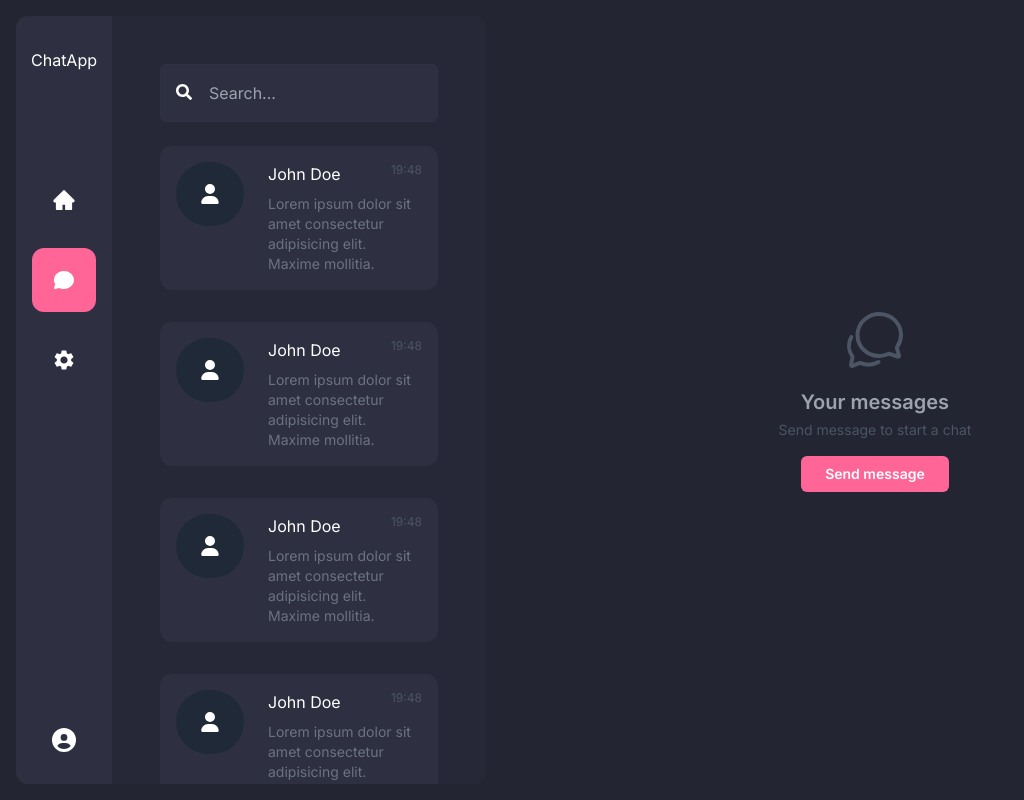
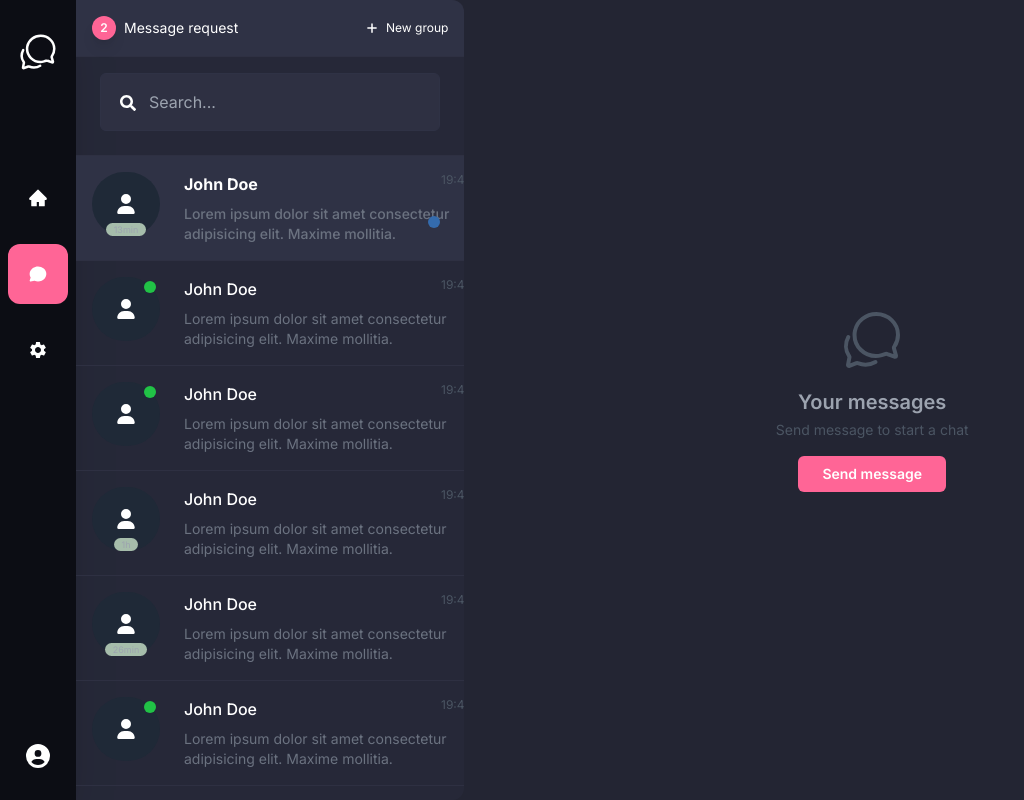
Before and after one commit to aditokmoo/ChatApp---NextJS-Firebase, a Next.js app: page /dashboard/chat in a window 1280 px wide. Shown: the whole page, without its empty margins (0-1024 px from the left). Built offline with nearby package versions, Linux system fonts and the light colour scheme.

Commit message:
restyle sidebar and chat list

```diff
--- a/app/dashboard/_components/Sidebar.tsx
+++ b/app/dashboard/_components/Sidebar.tsx
@@ -1,12 +1,13 @@
 import Link from "next/link";
 import { FaCircleUser } from "react-icons/fa6";
 import SidebarLinks from "./SidebarLinks";
+import { IoChatbubblesOutline } from "react-icons/io5";
 export default function Sidebar() {
     return (
-        <nav className="bg-light-dark px-4 py-8 h-full w-24 rounded-tl-xl rounded-bl-xl">
+        <nav className="bg-[#0c0d14] shadow-2xl px-2 py-8 h-full">
             <div className="flex flex-col gap-4 w-full text-white items-center justify-between h-full">
                 <div className="flex flex-col gap-24 items-center">
-                    <h2>ChatApp</h2>
+                    <IoChatbubblesOutline className="text-[2.5rem]" />
                     <SidebarLinks />
                 </div>
                 <Link href='#' className="text-2xl"><FaCircleUser /></Link>
--- a/app/dashboard/_components/SidebarLinks.tsx
+++ b/app/dashboard/_components/SidebarLinks.tsx
@@ -9,7 +9,7 @@ export default function SidebarLinks() {
     const pathname = usePathname();
     console.log(pathname)
     return (
-        <ul className="flex flex-col gap-4 text-2xl">
+        <ul className="flex flex-col gap-4 text-xl">
             <Link href='/dashboard' className={`p-5 hover:bg-rgba-dark transition-all duration-300 rounded-xl ${pathname === '/dashboard' && 'bg-primary'}`}><AiFillHome /></Link>
             <Link href='/dashboard/chat' className={`p-5 hover:bg-rgba-dark transition-all duration-300 rounded-xl ${pathname === '/dashboard/chat' && 'bg-primary'}`}><TbMessageCircle2Filled /></Link>
             <Link href='/dashboard/settings' className={`p-5 hover:bg-rgba-dark transition-all duration-300 rounded-xl ${pathname === '/dashboard/settings' && 'bg-primary'}`}><MdSettings /></Link>
--- /dev/null
+++ b/app/dashboard/chat/_components/FilterList.tsx
@@ -0,0 +1,14 @@
+import Link from 'next/link'
+import React from 'react'
+import { FaPlus } from 'react-icons/fa6'
+
+export default function FilterList() {
+    return (
+        <div className="bg-dark z-40 border-b border-light-dark text-white p-4 sticky top-0 left-0 w-full">
+            <div className="flex justify-between items-center">
+                <Link href='/' className='text-sm flex items-center gap-2'><span className='bg-primary flex justify-center items-center shadow-lg w-6 h-6 font-semibold rounded-full text-xs'>2</span> Message request</Link>
+                <button className='flex items-center gap-2 text-xs'><FaPlus />New group</button>
+            </div>
+        </div>
+    )
+}
--- a/app/dashboard/chat/_components/List.tsx
+++ b/app/dashboard/chat/_components/List.tsx
@@ -2,6 +2,7 @@ import React from 'react'
 import { FaSearch } from 'react-icons/fa'
 import UserInfo from './UserInfo'
 import { FaUser } from 'react-icons/fa6'
+import FilterList from './FilterList'
 
 const userData = [
     {
@@ -9,67 +10,87 @@ const userData = [
         avatar: <FaUser />,
         name: 'John Doe',
         message: "Lorem ipsum dolor sit amet consectetur adipisicing elit. Maxime mollitia.",
-        lastMessageTime: '19:48'
+        lastMessageTime: '19:48',
+        status: false,
+        lastActive: '13min',
+        notification: true,
     },
     {
         id: 2,
         avatar: <FaUser />,
         name: 'John Doe',
         message: "Lorem ipsum dolor sit amet consectetur adipisicing elit. Maxime mollitia.",
-        lastMessageTime: '19:48'
+        lastMessageTime: '19:48',
+        status: true,
+        notification: false,
     },
     {
         id: 3,
         avatar: <FaUser />,
         name: 'John Doe',
         message: "Lorem ipsum dolor sit amet consectetur adipisicing elit. Maxime mollitia.",
-        lastMessageTime: '19:48'
+        lastMessageTime: '19:48',
+        status: true,
+        notification: false,
     },
     {
         id: 4,
         avatar: <FaUser />,
         name: 'John Doe',
         message: "Lorem ipsum dolor sit amet consectetur adipisicing elit. Maxime mollitia.",
-        lastMessageTime: '19:48'
+        lastMessageTime: '19:48',
+        status: false,
+        lastActive: '1h',
+        notification: false,
     },
     {
         id: 5,
         avatar: <FaUser />,
         name: 'John Doe',
         message: "Lorem ipsum dolor sit amet consectetur adipisicing elit. Maxime mollitia.",
-        lastMessageTime: '19:48'
+        lastMessageTime: '19:48',
+        status: false,
+        lastActive: '26min',
+        notification: false,
     },
     {
         id: 6,
         avatar: <FaUser />,
         name: 'John Doe',
         message: "Lorem ipsum dolor sit amet consectetur adipisicing elit. Maxime mollitia.",
-        lastMessageTime: '19:48'
+        lastMessageTime: '19:48',
+        status: true,
+        notification: false,
     },
     {
         id: 7,
         avatar: <FaUser />,
         name: 'John Doe',
         message: "Lorem ipsum dolor sit amet consectetur adipisicing elit. Maxime mollitia.",
-        lastMessageTime: '19:48'
+        lastMessageTime: '19:48',
+        status: true,
+        notification: false,
     },
     {
         id: 8,
         avatar: <FaUser />,
         name: 'John Doe',
         message: "Lorem ipsum dolor sit amet consectetur adipisicing elit. Maxime mollitia.",
-        lastMessageTime: '19:48'
+        lastMessageTime: '19:48',
+        status: true,
+        notification: false,
     }
 ]
 
 export default function List() {
     return (
-        <div className="flex flex-col w-1/3 bg-rgba-dark rounded-tr-xl rounded-br-xl p-12 h-full overflow-y-auto">
-            <div className="flex relative">
-                <FaSearch className='absolute top-5 left-4 text-white' />
+        <div className="flex flex-col w-1/3 bg-rgba-dark rounded-tr-xl rounded-br-xl h-full overflow-y-auto">
+            <FilterList />
+            <div className="flex relative px-6 pt-4">
+                <FaSearch className='absolute top-[2.4rem] left-11 text-white' />
                 <input id='search' name='search' placeholder='Search...' className='p-4 pl-12 rounded-md bg-light-dark border border-dark w-full' />
             </div>
-            <div className="flex flex-col gap-8 mt-6">
+            <div className="flex flex-col mt-6">
                 {userData.map((user) => (
                     <UserInfo key={user.id} data={user} />
                 ))}
--- a/app/dashboard/chat/_components/UserInfo.tsx
+++ b/app/dashboard/chat/_components/UserInfo.tsx
@@ -1,4 +1,3 @@
-import Image from 'next/image'
 import React from 'react'
 import { FaUser } from 'react-icons/fa6'
 
@@ -9,21 +8,32 @@ interface PropTypes {
         avatar: any,
         message: string,
         lastMessageTime: string,
+        status: boolean
+        lastActive?: string,
+        notification: boolean,
     }
 }
 
 export default function UserInfo({ data }: PropTypes) {
     return (
-        <div className="bg-light-dark p-4 flex justify-between gap-6 rounded-xl hover:opacity-80 cursor-pointer">
-            <div className="bg-gray-800 flex justify-center items-center p-6 rounded-full w-18 h-16">
+        <div className={`relative p-4 flex justify-between gap-6 border-t border-light-dark hover:opacity-80 cursor-pointer ${data.notification ? 'bg-dark' : 'bg-transparent'}`}>
+            {data.notification && (
+                <div className="flex items-center justify-center absolute bottom-8 right-6 rounded-full bg-[#346bad] w-3 h-3 text-xs font-bold text-center"></div>
+            )}
+            <div className="relative bg-gray-800 flex justify-center items-center p-6 rounded-full w-18 h-16">
                 <FaUser className='text-white text-xl' />
+                {data.status ? (
+                    <div className='absolute top-1 right-1 rounded-full w-3 h-3 bg-green'></div>
+                ):(
+                    <p className='absolute bottom-0 text-[9px] text-gray-400 rounded-full bg-[#a6bdab] text-black px-2'>{data.lastActive}</p>
+                )}
             </div>
             <div className="flex flex-col gap-2 text-white w-full">
                 <div className="flex justify-between">
-                    <h4>{data.name}</h4>
+                    <h4 className={data.notification ? 'font-bold' : 'font-medium'}>{data.name}</h4>
                     <span className='text-xs text-gray-600'>{data.lastMessageTime}</span>
                 </div>
-                <p className='text-sm text-gray-500'>{data.message}</p>
+                <p className={`text-sm text-gray-500 w-72 ${data.notification ? 'font-medium text-gray-300': 'font-regular'}`}>{data.message}</p>
             </div>
         </div>
     )
--- a/app/dashboard/layout.tsx
+++ b/app/dashboard/layout.tsx
@@ -5,7 +5,7 @@ export default function DashboardLayout({ children }: Readonly<{
     children: React.ReactNode;
 }>) {
     return (
-        <main className='p-4 h-full flex justify-between'>
+        <main className='h-full flex justify-between'>
             <Sidebar />
             {children}
         </main>
--- a/tailwind.config.ts
+++ b/tailwind.config.ts
@@ -18,6 +18,7 @@ const config: Config = {
         'light-primary': '#8c3c56',
         'light-dark': '#2e3042',
         dark: '#2F3245',
+        green: '#21c246',
         'rgba-dark': 'rgba(46, 50, 69, 0.3)'
       }
     },
```
